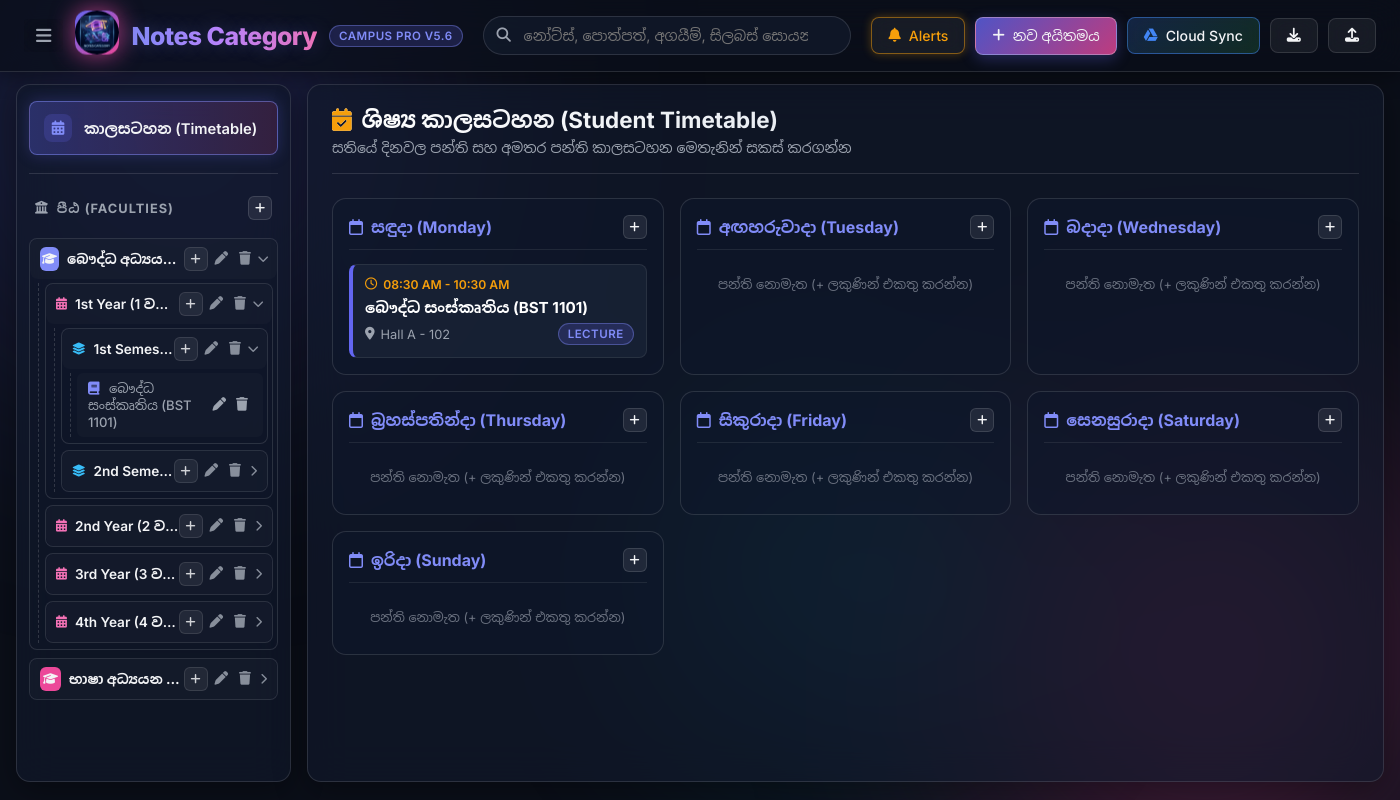
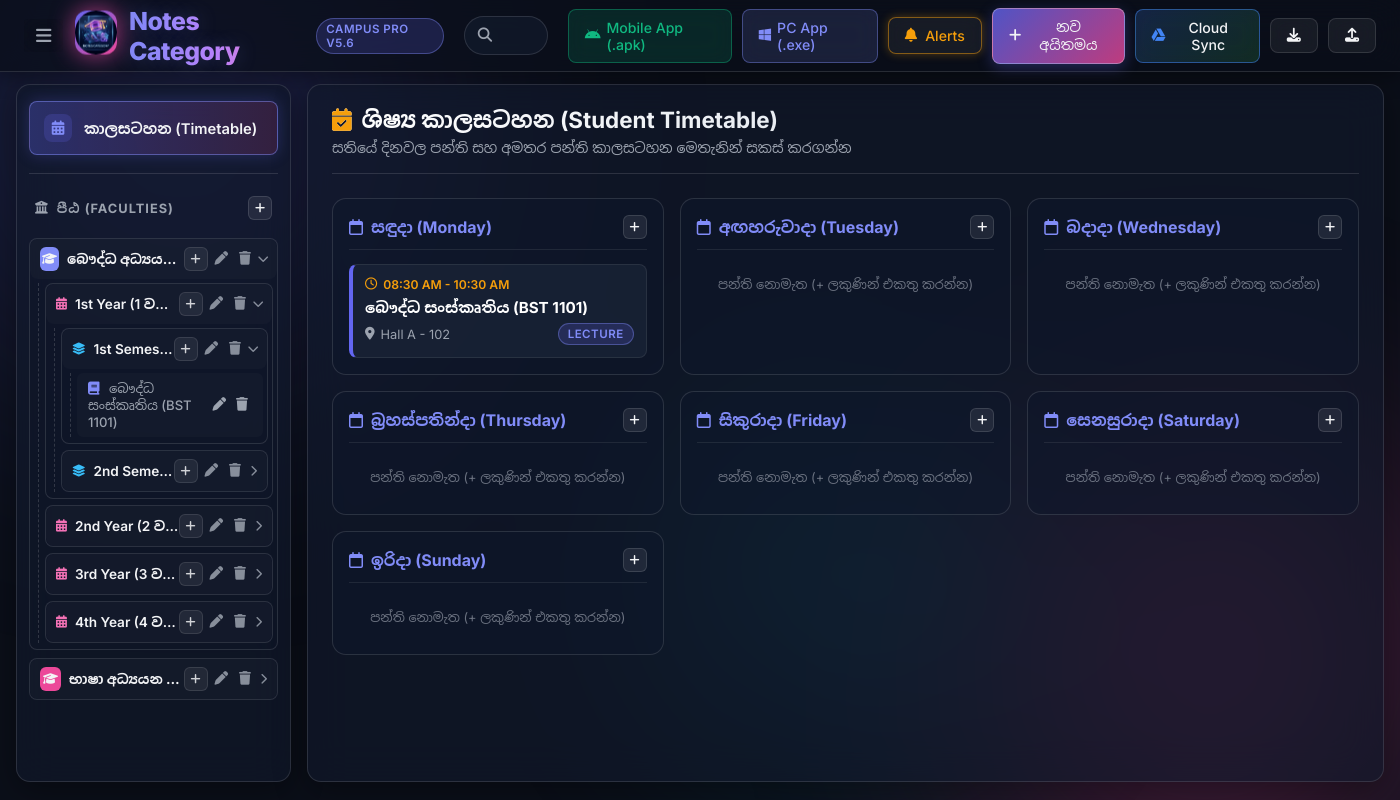
Before and after one commit to dilusha034/Notes-Category-Campus-Pro, an Electron app: page index.html in a window 1400 px wide. Drawn offline with nearby package versions, Linux system fonts and the light colour scheme.

Commit message:
Add Mobile App (.apk) and PC Software (.exe) download buttons directly to web header

```diff
--- a/index.html
+++ b/index.html
@@ -58,6 +58,12 @@
       </div>
 
       <div class="header-actions">
+        <a href="https://github.com/dilusha034/Notes-Category-Campus-Pro/raw/main/Notes-Category-Campus-Pro.apk" download class="glass-btn btn-apk-download" title="Android Mobile App (.apk) Download කරන්න">
+          <i class="fa-brands fa-android" style="color:#10b981;"></i> <span class="btn-text">Mobile App (.apk)</span>
+        </a>
+        <a href="https://github.com/dilusha034/Notes-Category-Campus-Pro/raw/main/dist/Notes%20Category%20Campus%20Pro%20Setup%205.6.0.exe" download class="glass-btn btn-exe-download" title="Windows PC Software (.exe) Download කරන්න">
+          <i class="fa-brands fa-windows" style="color:#818cf8;"></i> <span class="btn-text">PC App (.exe)</span>
+        </a>
         <button id="enableNotifyBtn" class="glass-btn" title="කාලසටහන් Notifications (Reminders) සක්‍රිය කරන්න">
           <i class="fa-solid fa-bell"></i> <span class="btn-text">Alerts</span>
         </button>
--- a/style.css
+++ b/style.css
@@ -270,6 +270,36 @@ body {
   font-weight: 600;
   letter-spacing: 0.5px;
   text-transform: uppercase;
+}
+
+.btn-apk-download {
+  background: rgba(16, 185, 129, 0.15) !important;
+  border-color: rgba(16, 185, 129, 0.4) !important;
+  color: #10b981 !important;
+  text-decoration: none !important;
+  display: inline-flex !important;
+  align-items: center !important;
+  gap: 6px !important;
+}
+.btn-apk-download:hover {
+  background: rgba(16, 185, 129, 0.3) !important;
+  box-shadow: 0 0 15px rgba(16, 185, 129, 0.4) !important;
+  transform: translateY(-1px);
+}
+
+.btn-exe-download {
+  background: rgba(129, 140, 248, 0.15) !important;
+  border-color: rgba(129, 140, 248, 0.4) !important;
+  color: #818cf8 !important;
+  text-decoration: none !important;
+  display: inline-flex !important;
+  align-items: center !important;
+  gap: 6px !important;
+}
+.btn-exe-download:hover {
+  background: rgba(129, 140, 248, 0.3) !important;
+  box-shadow: 0 0 15px rgba(129, 140, 248, 0.4) !important;
+  transform: translateY(-1px);
 }
 
 .search-bar-wrapper {
```
